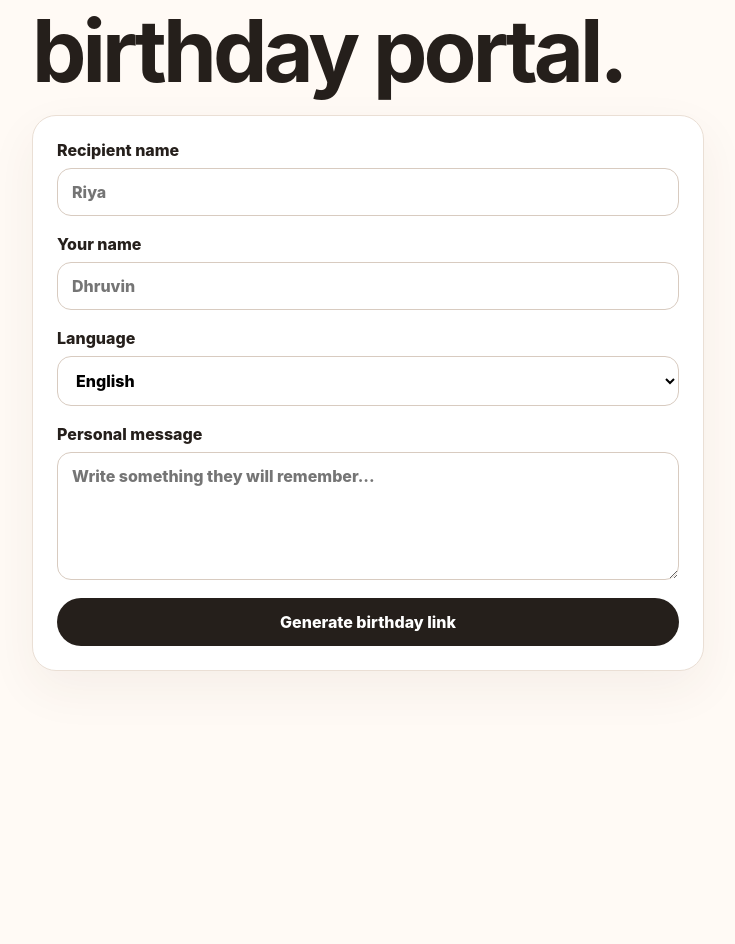
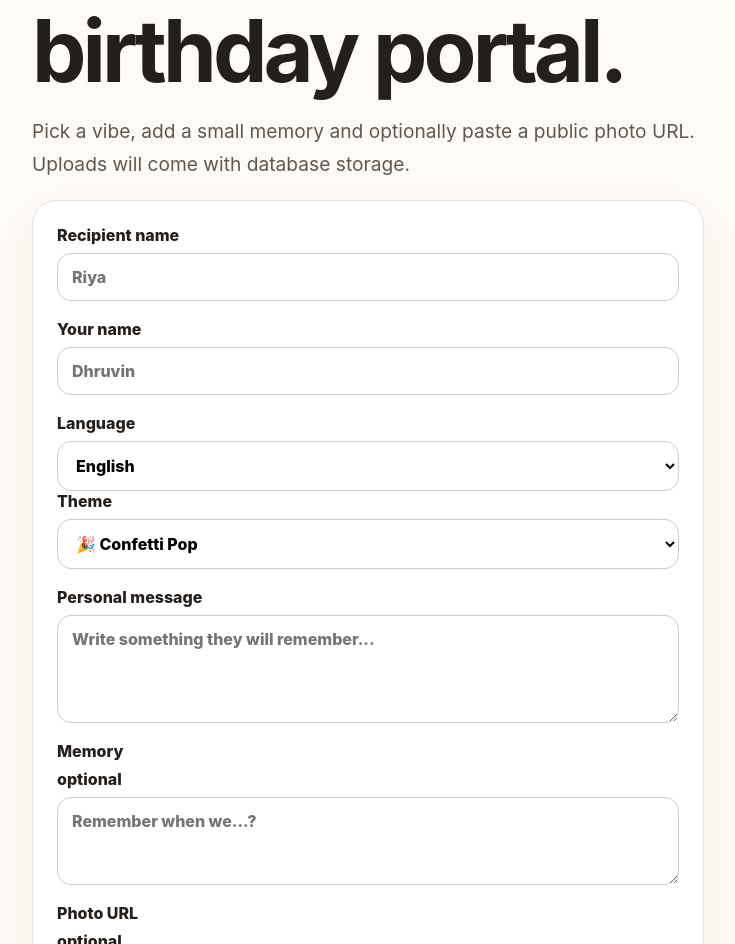
Before and after one commit to DhruvinRathod/Wish-maker, a Next.js app: page /create in a window 1280 px wide. Shown: the part 228-1172 px from the top of the page, without its empty margins (272-1007 px from the left). Before the commit the page ends 971 px from the top, so only its background shows below. Built offline with nearby package versions, Linux system fonts and the light colour scheme.

Commit message:
feat: add theme and memory creator controls

```diff
--- a/src/app/create/page.tsx
+++ b/src/app/create/page.tsx
@@ -2,7 +2,7 @@
 
 import { FormEvent, useState } from "react";
 import Link from "next/link";
-import { buildWishPath, languages } from "@/lib/wish.mjs";
+import { buildWishPath, languages, themes } from "@/lib/wish.mjs";
 
 export default function CreatePage() {
   const [path, setPath] = useState("");
@@ -14,7 +14,10 @@ export default function CreatePage() {
       recipient: String(data.get("recipient") || "Friend"),
       from: String(data.get("from") || "Someone special"),
       language: String(data.get("language") || "en"),
-      message: String(data.get("message") || "Wishing you a beautiful birthday!")
+      theme: String(data.get("theme") || "confetti"),
+      message: String(data.get("message") || "Wishing you a beautiful birthday!"),
+      memory: String(data.get("memory") || ""),
+      photo: String(data.get("photo") || "")
     }));
   }
 
@@ -23,14 +26,20 @@ export default function CreatePage() {
       <Link className="back" href="/">← Home</Link>
       <div className="eyebrow">Create a wish</div>
       <h1>Make their birthday portal.</h1>
+      <p className="lead compact">Pick a vibe, add a small memory and optionally paste a public photo URL. Uploads will come with database storage.</p>
       <form className="card form" onSubmit={submit}>
         <label>Recipient name<input name="recipient" placeholder="Riya" required /></label>
         <label>Your name<input name="from" placeholder="Dhruvin" required /></label>
-        <label>Language<select name="language" defaultValue="en">{Object.entries(languages).map(([code, language]) => <option key={code} value={code}>{language.label}</option>)}</select></label>
-        <label>Personal message<textarea name="message" rows={5} placeholder="Write something they will remember..." required /></label>
+        <div className="formGrid">
+          <label>Language<select name="language" defaultValue="en">{Object.entries(languages).map(([code, language]) => <option key={code} value={code}>{language.label}</option>)}</select></label>
+          <label>Theme<select name="theme" defaultValue="confetti">{Object.entries(themes).map(([code, theme]) => <option key={code} value={code}>{theme.emoji} {theme.label}</option>)}</select></label>
+        </div>
+        <label>Personal message<textarea name="message" rows={4} placeholder="Write something they will remember..." required /></label>
+        <label>Memory <span className="optional">optional</span><textarea name="memory" rows={3} placeholder="Remember when we...?" /></label>
+        <label>Photo URL <span className="optional">optional</span><input name="photo" type="url" placeholder="https://..." /></label>
         <button className="button primary" type="submit">Generate birthday link</button>
       </form>
-      {path && <section className="card result"><strong>Your portal is ready 🎉</strong><code>{path}</code><Link className="button primary" href={path}>Open portal</Link></section>}
+      {path && <section className="card result"><strong>Your portal is ready 🎉</strong><code>{path}</code><div className="actions tight"><Link className="button primary" href={path}>Open portal</Link><button className="button ghost" type="button" onClick={() => navigator.clipboard?.writeText(`${location.origin}${path}`)}>Copy link</button></div></section>}
     </main>
   );
 }
```
